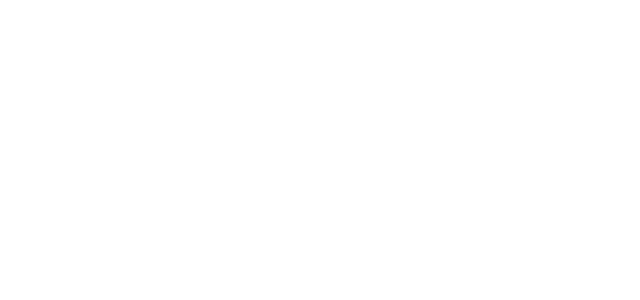
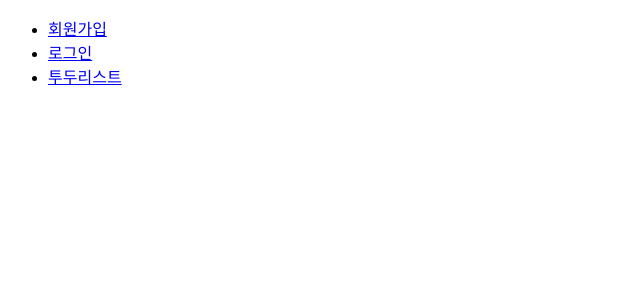
Before and after one commit to MyungAe/wanted-pre-onboarding-frontend, a React (Create React App) app: page / in a window 1280 px wide. Before the commit this address had no page. Shown: the top 300 px of the page, without its empty margins (0-640 px from the left). Built offline with nearby package versions, Linux system fonts and the light colour scheme.

Commit message:
feat(Home, Router): 홈 컴포넌트에 링크 구현, 라우터 적용

```diff
--- /dev/null
+++ b/src/UI/page/Home.jsx
@@ -0,0 +1,22 @@
+import React from 'react';
+import { Link } from 'react-router-dom';
+
+function Home() {
+  return (
+    <nav>
+      <ul>
+        <li>
+          <Link to="/signup">회원가입</Link>
+        </li>
+        <li>
+          <Link to="/signin">로그인</Link>
+        </li>
+        <li>
+          <Link to="/todo">투두리스트</Link>
+        </li>
+      </ul>
+    </nav>
+  );
+}
+
+export default Home;
--- a/src/router/Router.jsx
+++ b/src/router/Router.jsx
@@ -2,11 +2,16 @@
 import Signup from '../UI/page/Signup';
 import Signin from '../UI/page/Signin';
 import TodoList from '../UI/page/TodoList';
+import Home from '../UI/page/Home';
 
 const Router = () => {
   return (
     <BrowserRouter>
       <Routes>
+        <Route
+          path="/"
+          element={<Home />}
+        />
         <Route
           path="/signup"
           element={<Signup />}
```
Also changed, not shown: 1 other file (tests, documents, lock files or other folders).
